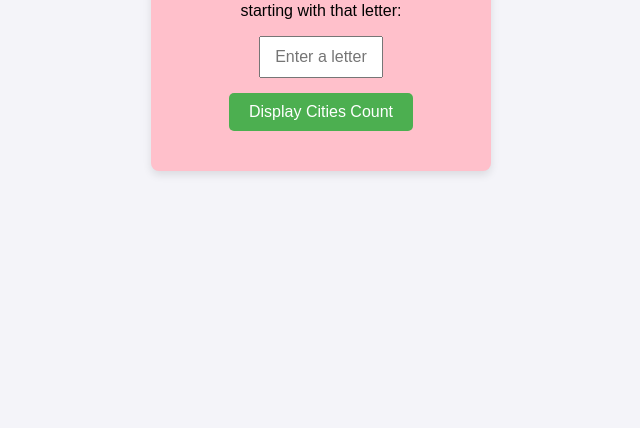
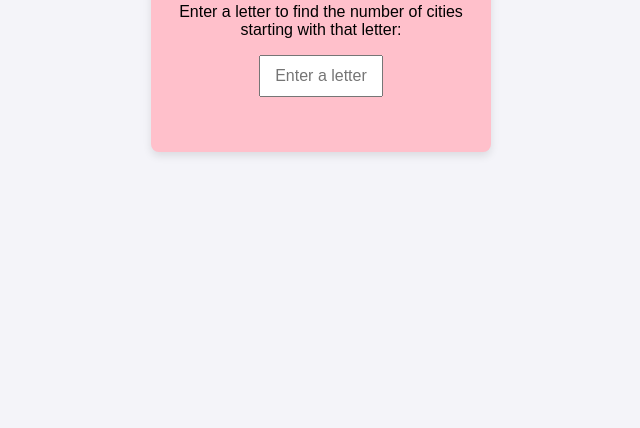
Before and after one commit to pradeeppankaj/CityCount, a plain HTML site: page Index.html in a window 1280 px wide. Shown: the part 372-800 px from the top of the page, without its empty margins (319-959 px from the left). Drawn offline with Linux system fonts and the light colour scheme; no server answers.

Commit message:
Button not required

```diff
--- a/Index.html
+++ b/Index.html
@@ -14,8 +14,7 @@
         <!-- Input for letter -->
         <input type="text" id="letterInput" maxlength="1" placeholder="Enter a letter" />
 
-        <!-- Button to trigger the counting -->
-        <button id="countButton">Display Cities Count</button>
+
 
         <!-- Display result -->
         <div id="result"></div>
```
